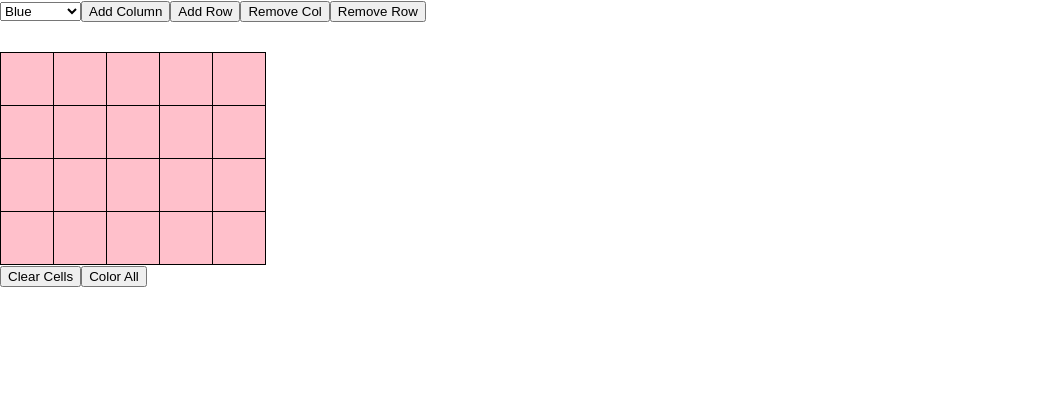
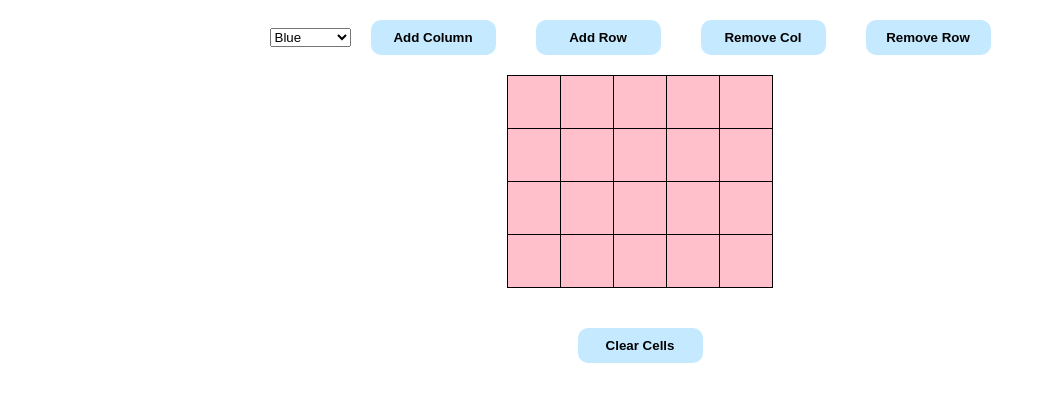
Before and after one commit to isabellaberekdar/assignment8, a React (Create React App) app: page / in a window 1280 px wide. Shown: the top 402 px of the page, without its empty margins (0-1054 px from the left). Built offline with nearby package versions, Linux system fonts and the light colour scheme.

Commit message:
Added styling: closes #6, #5, #4

```diff
--- a/src/App.css
+++ b/src/App.css
@@ -8,16 +8,29 @@ td {
 
 table {
   border-collapse: collapse;
+  margin-bottom: 20px;
 }
 
 button {
-  margin-bottom: 30px;
+  background-color: rgb(197, 234, 255);
+  border-radius: 10px;
+  padding: 10px;
+  border: 0px solid blue;
+  margin: 20px;
+  width: 125px;
+  font-weight: 600;
 }
+
+button:hover {
+  background-color: rgb(45, 190, 190);
+}
+
 .App {
-  /* text-align: center; */
-/*   display: flex;
+  text-align: center;
+  align-items: center;
+  display: flex;
   justify-content: center;
-  flex-direction: column; */
+  flex-direction: column;
 }
 
 .App-logo {
--- a/src/App.js
+++ b/src/App.js
@@ -13,26 +13,31 @@ class App extends React.Component {
     }
   }
 
+  // Add columns to the grid
   addCol = () => {
     this.setState({ cols: this.state.cols + 1 })
   }
 
+  // Add rows to the grid
   addRow = () => {
     this.setState({ rows: this.state.rows + 1 })
   }
 
+  // Remove rows from the grid
   removeCol = () => {
     if (this.state.cols > 0) {
       this.setState({ cols: this.state.cols - 1 })
     }
   }
 
+  // Remove columns from the grid
   removeRow = () => {
     if (this.state.rows > 0) {
       this.setState({ rows: this.state.rows - 1 })
     }
   }
 
+  // click on a single cell, changing its color to the currently selected color
   changeCellColor = e => {
     const event = e.target
     this.setState({ colorAll: false }, () => {
@@ -40,10 +45,12 @@ class App extends React.Component {
     })
   }
 
+  // Select a color from a dropdown menu of colors
   changeColor = e => {
     this.setState({ color: e.target.value })
   }
 
+  // Fill all uncolored cells with the currently selected color
   clear = e => {
     this.setState({ colorAll: true })
   }
@@ -51,6 +58,7 @@ class App extends React.Component {
   render() {
     return (
       <div className='App'>
+        <div className='buttons'>
           <select name='color' onChange={this.changeColor}>
             <option value='blue'>Blue</option>
             <option value='cyan'>Cyan</option>
@@ -61,6 +69,7 @@ class App extends React.Component {
           <button onClick={this.addRow}>Add Row</button>
           <button onClick={this.removeCol}>Remove Col</button>
           <button onClick={this.removeRow}>Remove Row</button>
+        </div>
         <Table
           rows={this.state.rows}
           cols={this.state.cols}
@@ -69,7 +78,7 @@ class App extends React.Component {
           colorAll={this.state.colorAll}
         />
         <button onClick={this.clear}>Clear Cells</button>
-        <button onClick={this.clear}>Color All</button>
+        {/* <button onClick={this.clear}>Color All</button> */}
       </div>
     )
   }
```
Lines whose indentation alone changed are shown as unchanged.
